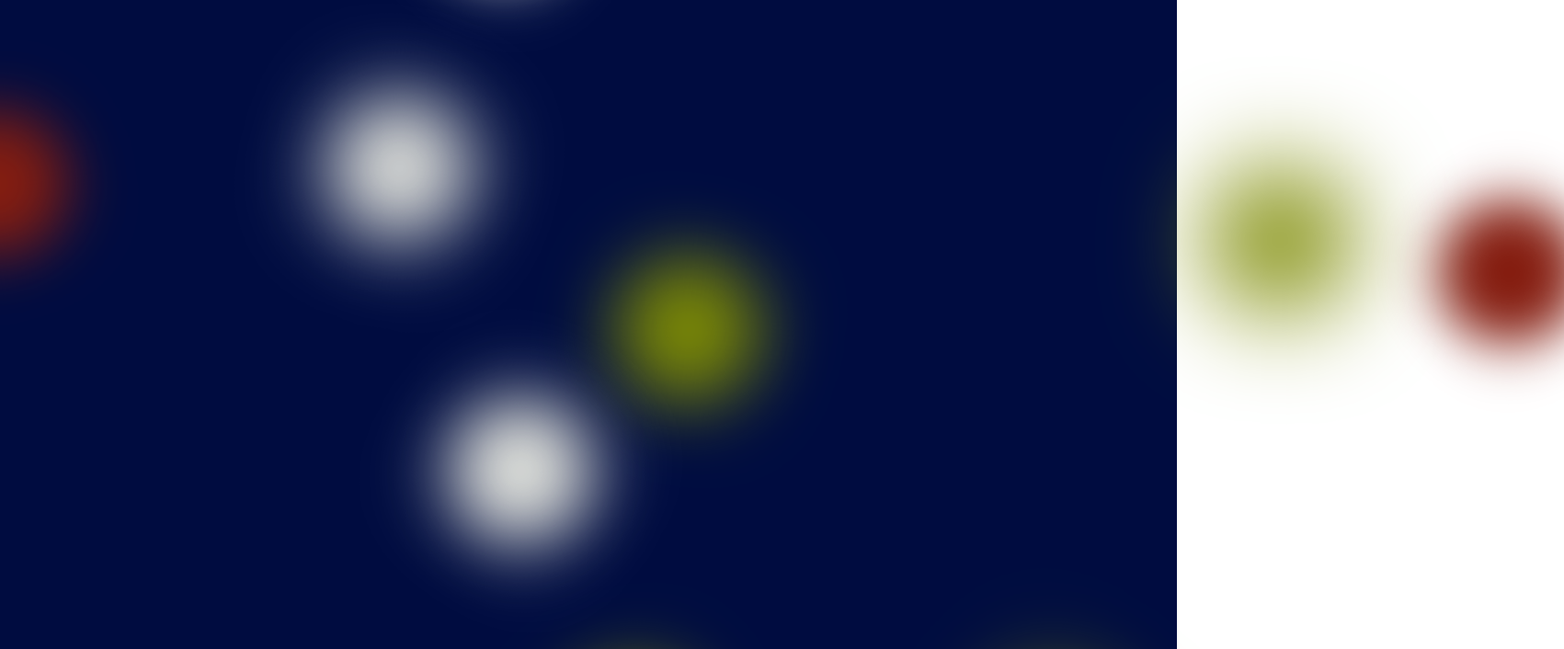
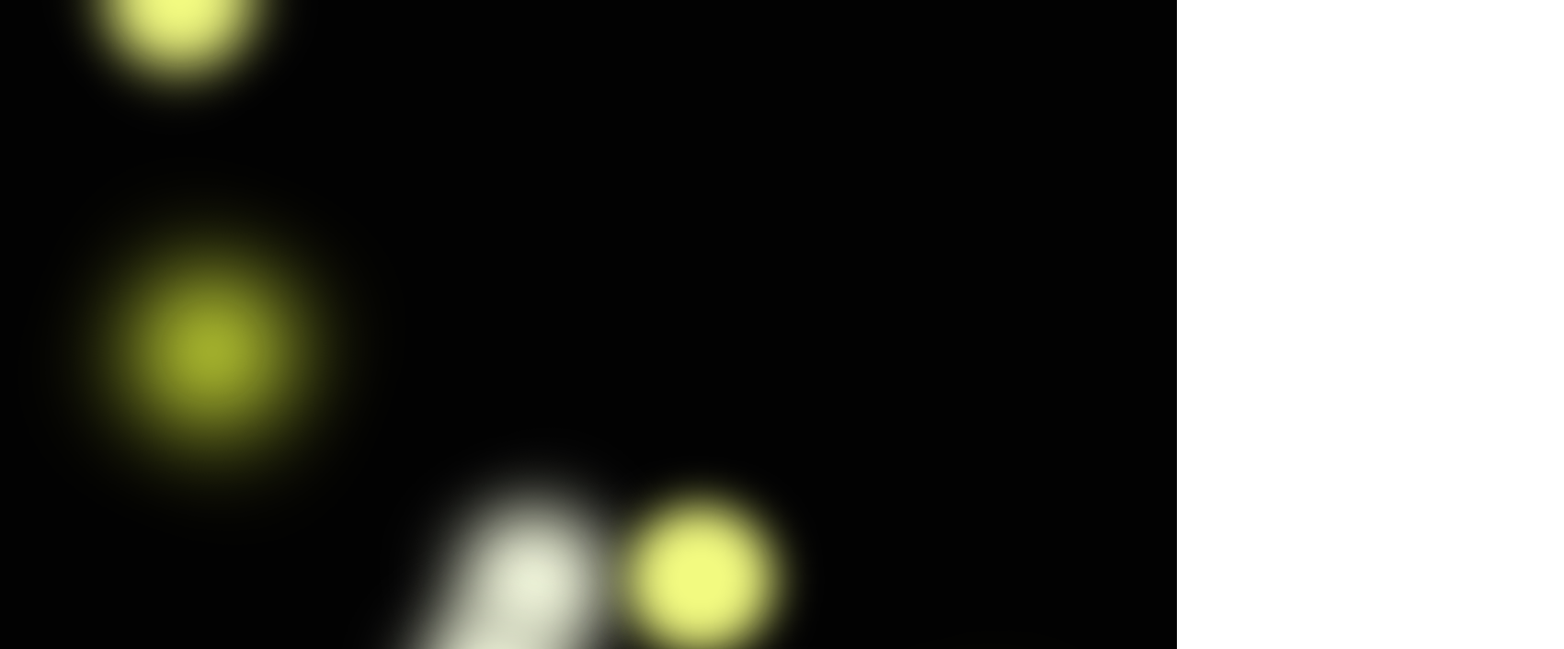
Before and after one commit to lta4/float, a plain HTML site: page index.html in a window 1280 px wide. Shown: the top 706 px of the page at 92% size, 1701 px wide, since content can reach past the window. Drawn offline with Linux system fonts and the light colour scheme.

Commit message:
update colors

```diff
--- a/css/style.scss
+++ b/css/style.scss
@@ -6,7 +6,7 @@ body {
 .background {
     width: 100vw;
     height: 100vh;
-    background: #000C40;
+    background: #020202;
 }
 
 $particleSize: 20vmin;
@@ -23,12 +23,9 @@ $amount: 20;
    animation-timing-function: linear;
    animation-iteration-count: infinite;
    $colors: (
-    //    #583C87,
-    //    #E45A84,
-    //    #FFACAC,
-        #e3e4de,
-        #7e8b04,
-        #851d10,
+        #f5fadf,
+        #e9fc3f,
+        #f2fa80,
    );
    @for $i from 1 through $amount {
     &:nth-child(#{$i}) {
```
Also changed, not shown: css/style.css, 1 other file.
